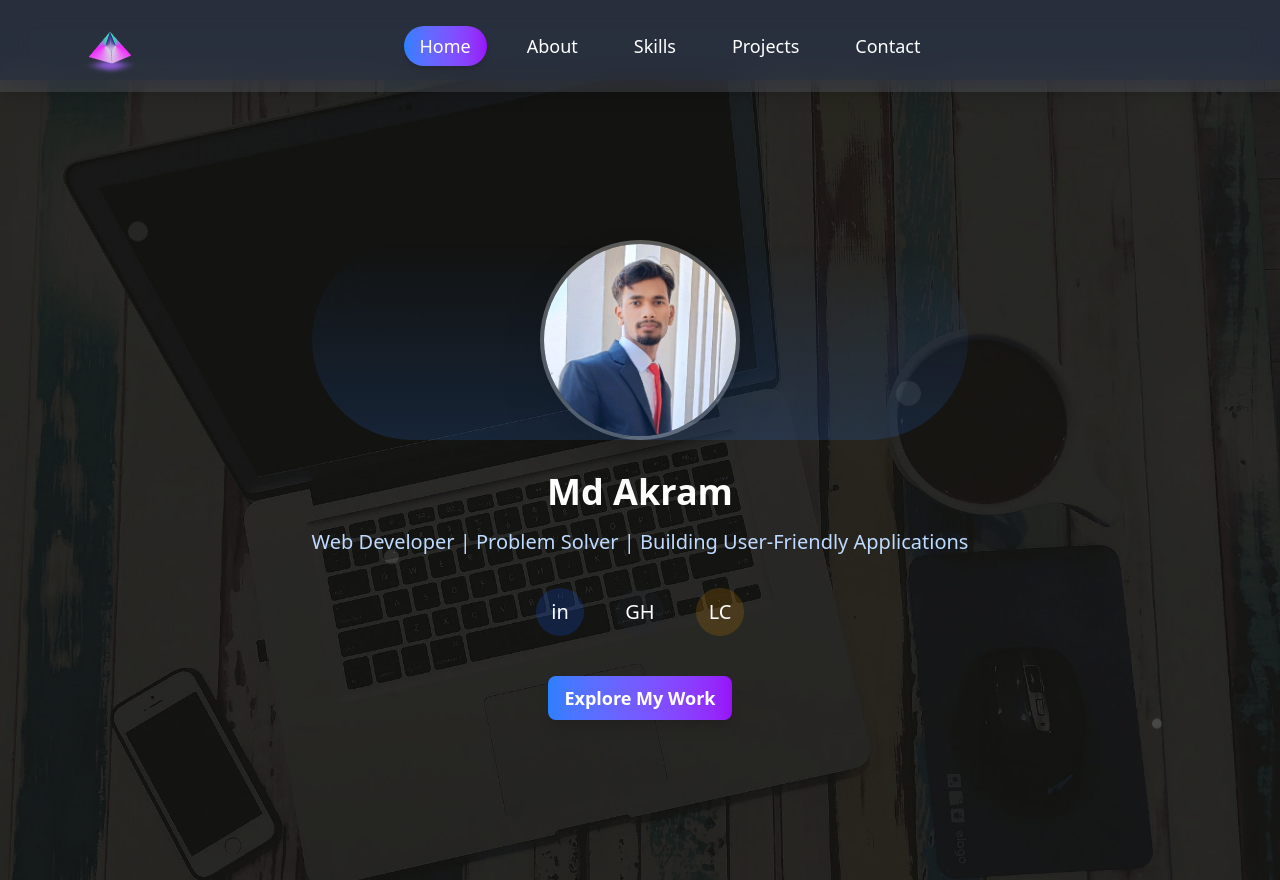
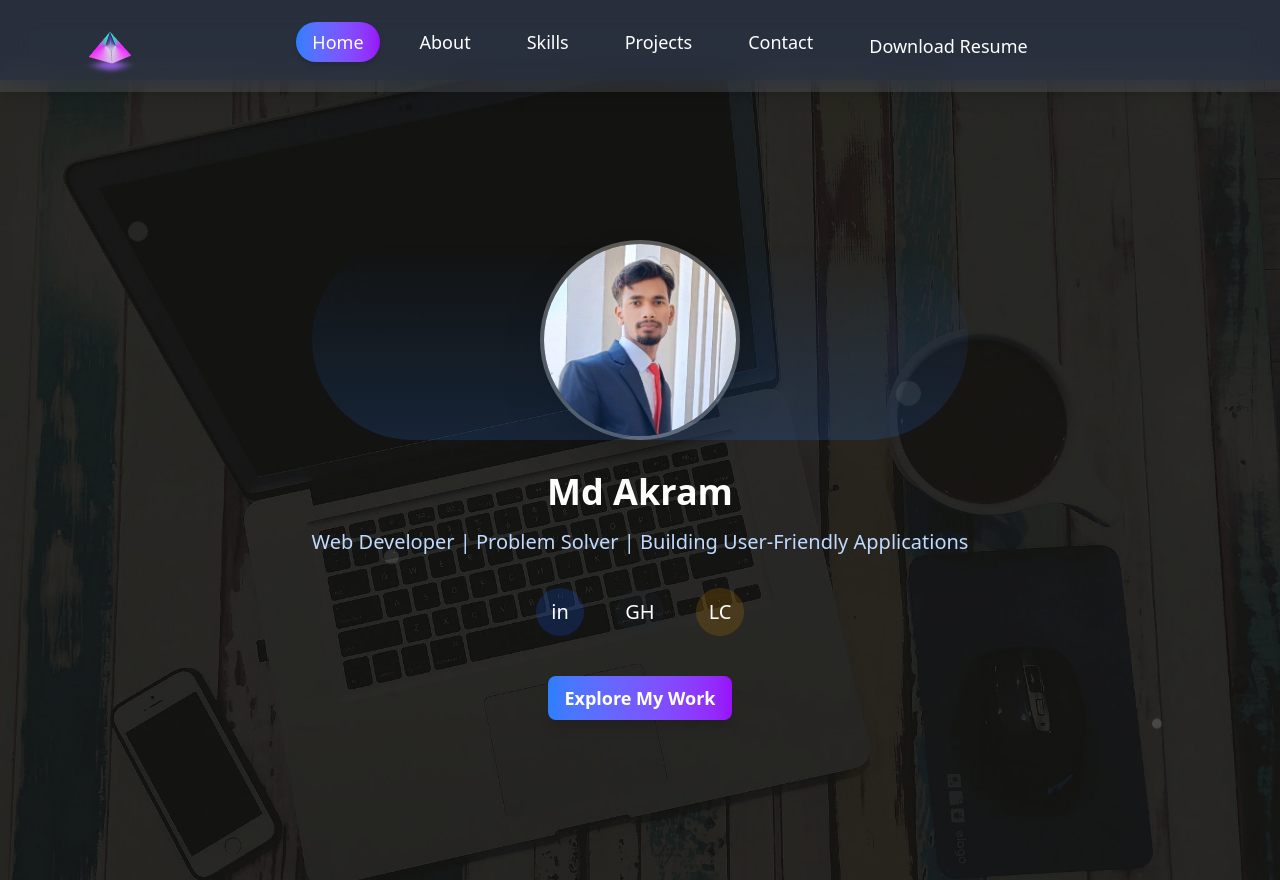
Before and after one commit to IamAkram321/Personal-Portfolio, a React (Vite) app: page / in a window 1280 px wide. Built offline with nearby package versions, Linux system fonts and the light colour scheme.

Commit message:
resume-added

```diff
--- a/src/App.jsx
+++ b/src/App.jsx
@@ -6,9 +6,11 @@ import Skills from "./components/Skills";
 import Projects from "./components/Projects";
 import Contact from "./components/Contacts";
 import { FaBars, FaTimes } from "react-icons/fa";
+
 function App() {
   const [isMenuOpen, setIsMenuOpen] = useState(false);
   const [isLoading, setIsLoading] = useState(true);
+
   useEffect(() => {
     const timer = setTimeout(() => {
       setIsLoading(false);
@@ -23,6 +25,15 @@ function App() {
     { path: "/projects", label: "Projects" },
     { path: "/contact", label: "Contact" },
   ];
+
+  const handleDownloadResume = () => {
+    const link = document.createElement('a');
+    link.href = '/assets/resume.pdf'; // Path to your resume file
+    link.download = 'resume.pdf'; // Name of the downloaded file
+    document.body.appendChild(link);
+    link.click();
+    document.body.removeChild(link);
+  };
 
   return (
     <Router>
@@ -49,7 +60,6 @@ function App() {
           </div>
         )}
 
-
         {!isLoading && (
           <>
             <nav className="fixed top-0 left-0 w-full bg-white/10 backdrop-blur-lg shadow-lg z-40">
@@ -65,7 +75,6 @@ function App() {
                     </div>
                   </div>
                 </div>
-
 
                 <ul className="hidden md:flex justify-center space-x-6">
                   {navItems.map((item) => (
@@ -84,6 +93,14 @@ function App() {
                       </NavLink>
                     </li>
                   ))}
+                  <li>
+                    <button
+                      onClick={handleDownloadResume}
+                      className="text-white text-lg px-4 py-1 rounded-full transition-all duration-300 hover:bg-white/20 hover:shadow-md cursor-pointer"
+                    >
+                      Download Resume
+                    </button>
+                  </li>
                 </ul>
 
                 <div className="flex items-center gap-4">
@@ -96,12 +113,11 @@ function App() {
                 </div>
               </div>
 
-
               {isMenuOpen && (
                 <div className="md:hidden bg-white/10 backdrop-blur-lg px-4 py-6 animate-slide-in">
                   <ul className="flex flex-col items-center space-y-4">
                     {navItems.map((item) => (
-                      <li key={item.path}>
+                      <li key={item.path} className="w-full">
                         <NavLink
                           to={item.path}
                           className={({ isActive }) =>
@@ -117,6 +133,17 @@ function App() {
                         </NavLink>
                       </li>
                     ))}
+                    <li className="w-full">
+                      <button
+                        onClick={() => {
+                          handleDownloadResume();
+                          setIsMenuOpen(false);
+                        }}
+                        className="text-white text-lg px-4 py-2 rounded-full transition-all duration-300 w-full text-center hover:bg-white/20 hover:shadow-md"
+                      >
+                        Download Resume
+                      </button>
+                    </li>
                   </ul>
                 </div>
               )}
@@ -135,7 +162,6 @@ function App() {
         )}
       </div>
 
-
       <style jsx>{`
         @keyframes slideIn {
           from { opacity: 0; transform: translateY(-20px); }
@@ -145,13 +171,12 @@ function App() {
           animation: slideIn 0.3s ease-out;
         }
 
-
         @keyframes fadeOut {
           from { opacity: 1; }
           to { opacity: 0; }
         }
         .animate-fade-out {
-          animation: fadeOut 0.5s ease-out 1.5s forwards; /* Adjusted to match 2s loader */
+          animation: fadeOut 0.5s ease-out 1.5s forwards;
         }
 
         .cube-loader {
@@ -185,7 +210,6 @@ function App() {
         .left { transform: rotateY(-90deg) translateZ(50px); }
         .top { transform: rotateX(90deg) translateZ(50px); }
         .bottom { transform: rotateX(-90deg) translateZ(50px); }
-
 
         .particle-glow {
           position: absolute;
```
Also changed, not shown: 1 other file (tests, documents, lock files or other folders).
